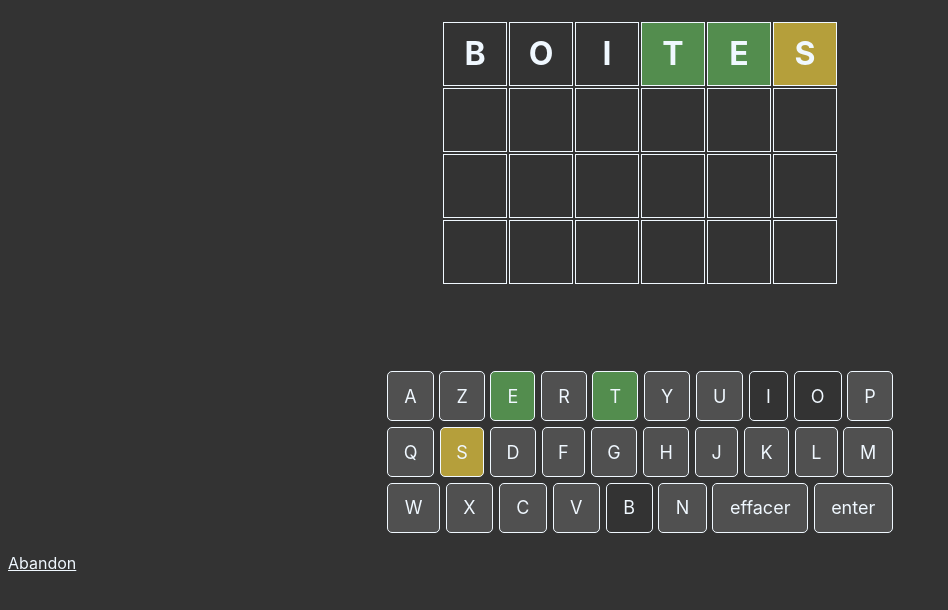
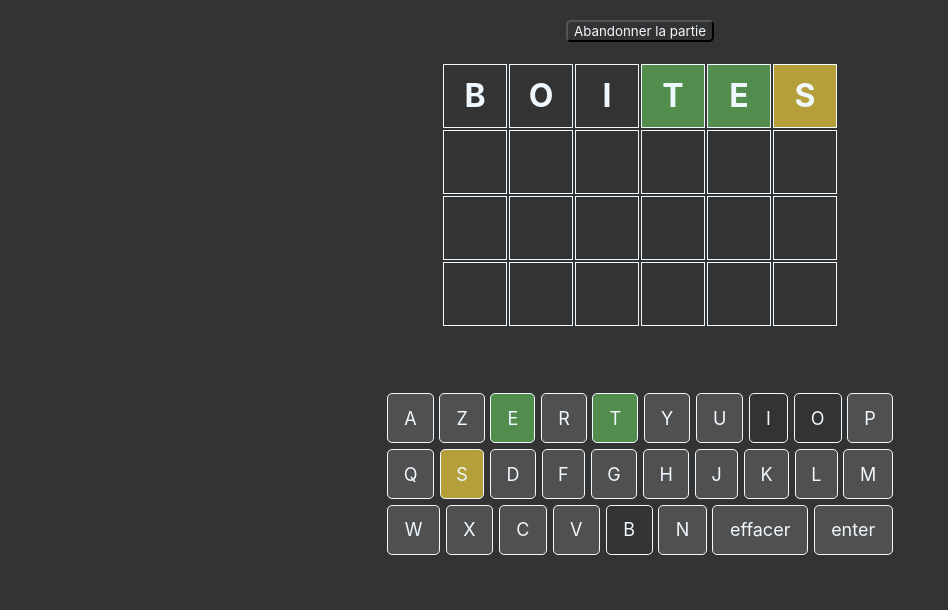
Before and after one commit to Daemiryon/Wordle_solver, a Flask app: page /currentGame in a window 1280 px wide. Shown: the part 123-733 px from the top of the page, without its empty margins (0-948 px from the left). Run offline with Flask 2, Linux system fonts and the light colour scheme; the visitor is signed in with stand-in values (Sample User, id 1); data comes from the database, SQL or seed files in the repository.

Commit message:
surrend and restart buttons

```diff
--- a/appli/app.py
+++ b/appli/app.py
@@ -111,10 +111,6 @@ def currentGame():
             )
         return redirect(url_for('currentGame'))
 
-    if request.args.get("abandon"):
-        db.removeCurrentGame(session['id'],idGame)
-        return redirect('/newGame')
-
     return render_template("game.html",
         KBCOLOR=kb_color,
         MAXTRY=maxTry,
@@ -127,3 +123,13 @@ def currentGame():
         NBPARTIES=nbParties,
         HIGHESTSCORE = highestScore
     )
+
+@app.route('/restart')
+def restart():
+    return redirect('/newGame')
+
+@app.route('/quitGame')
+def quitGame():
+    idGame = db.getIdGameLeft(session["id"])
+    db.removeCurrentGame(session['id'],idGame)
+    return redirect('/newGame')
--- a/appli/db.py
+++ b/appli/db.py
@@ -126,6 +126,12 @@ def get_game_data(idPlayer=1) :
     colors = [fn.couleur(guess,wordToFind) for guess in tries]
     return wordToFind,wordLength,maxTry,tries,colors,idGame
 
+# -----
+# Fonctions auxliaires de la route '/quit'
+def getIdGameLeft(idPlayer):
+    with sqlite3.connect(database) as con:
+        cur = con.cursor()
+        return cur.execute("SELECT idLastGame FROM PLAYERS WHERE idPlayer=?",(idPlayer,)).fetchone()[0]
 
 #----
 def createNewGame(session_id, maxTry, wordToFind,difficulty):
--- /dev/null
+++ b/appli/static/styles/assets/css/game.css
@@ -0,0 +1,23 @@
+#game {
+    display: flex;
+    flex-direction: column;
+    justify-content: center;
+}
+#game form {
+    margin-top: 20px;
+}
+#restartAndQuit {
+    display: flex;
+    justify-content: center;
+}
+#quitButton:hover {
+    background-color: #a44c4c;
+}
+#restartButton {
+    width: auto;
+    padding: 14px 16px;
+    font-size: xx-large;
+}
+#restartButton:hover {
+    background-color: #5fa44c;
+}
--- a/appli/static/styles/assets/css/keyboard.css
+++ b/appli/static/styles/assets/css/keyboard.css
@@ -1,7 +1,7 @@
 /* generate keyboard */
 
 .keyboard {
-    margin-top: 80px;
+    margin-top: 60px;
     display: flex;
     flex-direction: column;
     justify-content: center;
--- a/appli/templates/game.html
+++ b/appli/templates/game.html
@@ -1,8 +1,21 @@
 {% extends "layout.html" %}
 
 {% block content %}
-<div class="grid"></div>
-<div class="Keyboard"></div>
+
+<div id="game">
+    <form>
+        <div id="restartAndQuit">
+            {% if TESTENDGAME %}
+                <button class="menuButtons" id="restartButton" formaction="/restart">Rejouer</button>
+            {% else %}
+                <button class="menuButtons" id="quitButton" formaction="/quitGame">Abandonner la partie</button>
+            {% endif %}
+        </div>
+    </form>
+
+    <div class="grid"></div>
+    <div class="Keyboard"></div>
+</div>
 <script>
     var guess = "";
     var kb_color_obj = {{ KBCOLOR | tojson | safe }};
@@ -16,5 +29,4 @@
     generateKeyboard();
     input_keyboard();
 </script>
-<a id="surreder" href="/currentGame?abandon=True"><br />Abandon</a>
 {% endblock %}
--- a/appli/templates/layout.html
+++ b/appli/templates/layout.html
@@ -9,6 +9,7 @@
     <link rel="stylesheet" type="text/css" href="../static/styles/assets/css/parameters.css">
     <link rel="stylesheet" type="text/css" href="../static/styles/assets/css/generateGrid.css">
     <link rel="stylesheet" type="text/css" href="../static/styles/assets/css/keyboard.css">
+    <link rel="stylesheet" type="text/css" href="../static/styles/assets/css/game.css">
     <script src="../static/styles/assets/js/generateGrid.js"></script>
     <script src="../static/styles/assets/js/generateKeyboard.js"></script>
     <script src="../static/styles/assets/js/testTry.js"></script>
```
